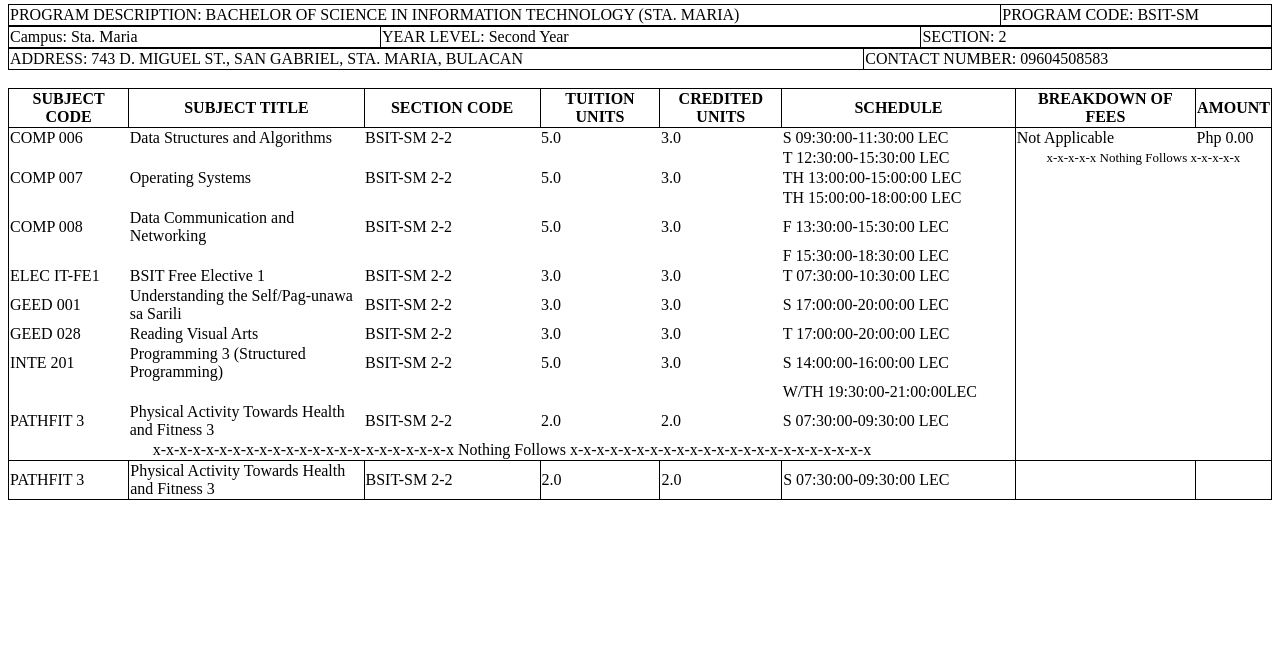
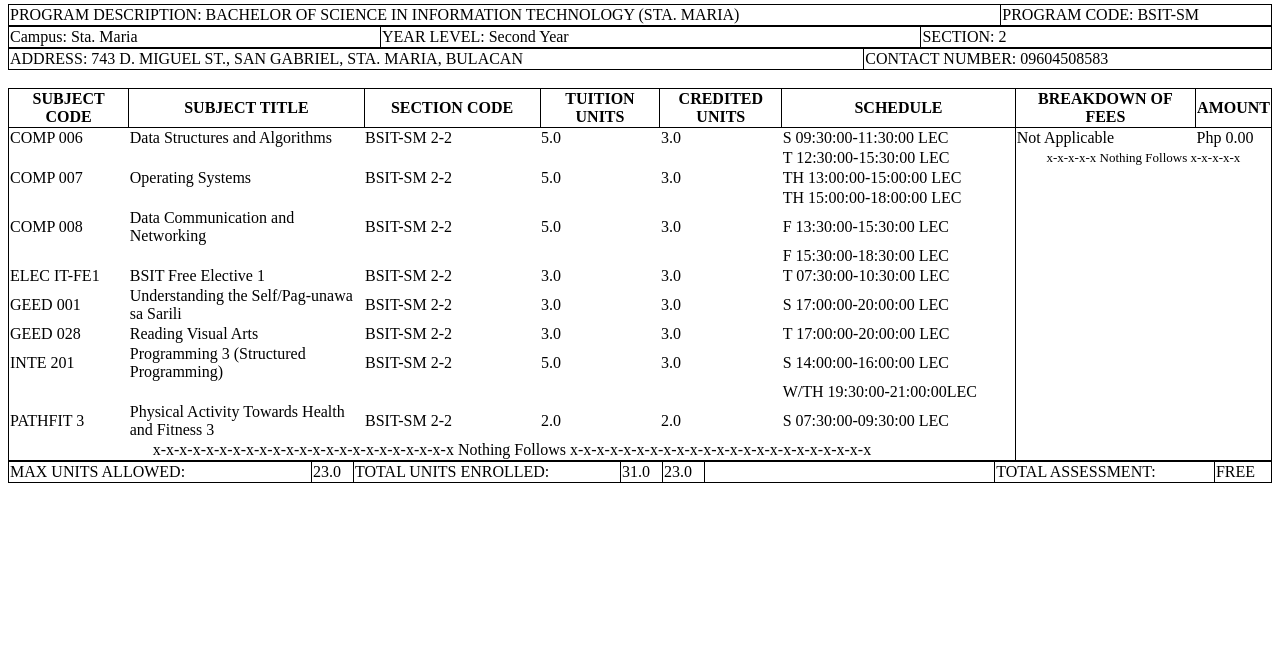
Before and after one commit to MariaAngelica012/BSIT-Curriculum_DelaCruz_Angelica_2-2, a plain HTML site: page index.html in a window 1280 px wide. Shown: the part 155-800 px from the top of the page. Drawn offline with Linux system fonts and the light colour scheme.

Commit message:
commit index.html

```diff
--- a/index.html
+++ b/index.html
@@ -1,6 +1,7 @@
 <!DOCTYPE html>
 <html lang="en">
 <head>
+
 
     <title>Certificate of Registration</title>
 </head>
@@ -12,14 +13,14 @@
         }
         </style>
 
-    <img src="puplogo.png" alt="..." width="65" height="75"
-    style="float: left; margin-right: 10px; margin-bottom: 5px; margin-top: 20px; "  >
-    <img src="qr.png" alt="..." width="100" height="100"
+    <img src="puplogo.png" alt="..." width="80" height="80"
+    style="float: left; margin-right: 10px; margin-bottom: 5px; margin-top: 20px;" >
+    <img src="qr.png" alt="..."  width= "100px" height= "100px"
     style="float: right; margin-right: 30px; margin-top: 20px;">
     <br>
-    <table style="float: right; margin-right: 110px; margin-top: 25px; "  bordercolor = "black">
-        <tr >
-            <td >CERTIFICATE OF REGISTRATION</td>
+    <table style="float: right; margin-right: 110px; margin-top: 25px;" >
+        <tr>
+            <td>CERTIFICATE OF REGISTRATION</td>
         </tr>
     </table>
 
@@ -192,15 +193,17 @@
        <tr>
         <td colspan="6" align="center" style="border-bottom: 0; border-top: 0;"> x-x-x-x-x-x-x-x-x-x-x-x-x-x-x-x-x-x-x-x-x-x-x Nothing Follows x-x-x-x-x-x-x-x-x-x-x-x-x-x-x-x-x-x-x-x-x-x-x</td>
        </tr>
+       </table>
+       <table style="width: 100%;">
        <tr>
-        <td style="border: 100%;">PATHFIT 3 </td>
-        <td style="border: 100%">Physical Activity Towards Health and Fitness 3 </td>
-        <td style="border: 100%;">BSIT-SM 2-2 </td>
-        <td style="border: 100%;">2.0</td>
-        <td style="border: 100%;">2.0 </td>
-        <td style="border: 100%;">S 07:30:00-09:30:00 LEC</td>
-        <td style="border: 100%; border-right: 100; border-top: 100; border-bottom: 100; border-left: 100;">  </td>
-        <td style="border: 100%;"> </td>
+        <td style="border: 100%; width: 24%;">MAX UNITS ALLOWED:</td>
+        <td style="border: 100%;">23.0</td>
+        <td style="border: 100%;">TOTAL UNITS ENROLLED:</td>
+        <td style="border: 100%;">31.0</td>
+        <td style="border: 100%;">23.0</td>
+        <td style="border: 100; width: 23%;" > </td>
+        <td style="border: 100%; border-right: 100; border-top: 100; border-bottom: 100; border-left: 100;"> TOTAL ASSESSMENT: </td>
+        <td style="border: 100%;">FREE </td>
        </tr>
 
 
@@ -225,4 +228,6 @@
     <td style="width: 50%;">TOTAL ASSESSMENT:</td>
     <td style="width: 50%;">FREE</td>
    </tr>
+
+    margin-right: 10px; margin-bottom: 5px; margin-top: 20px; "
 -->
```
